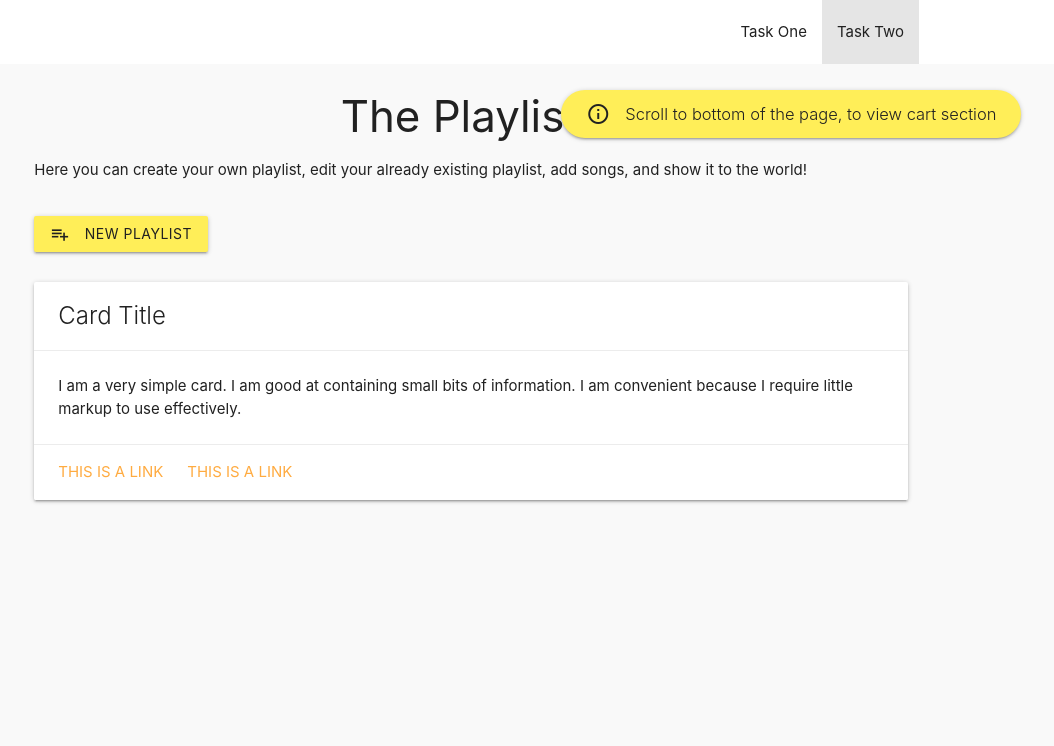
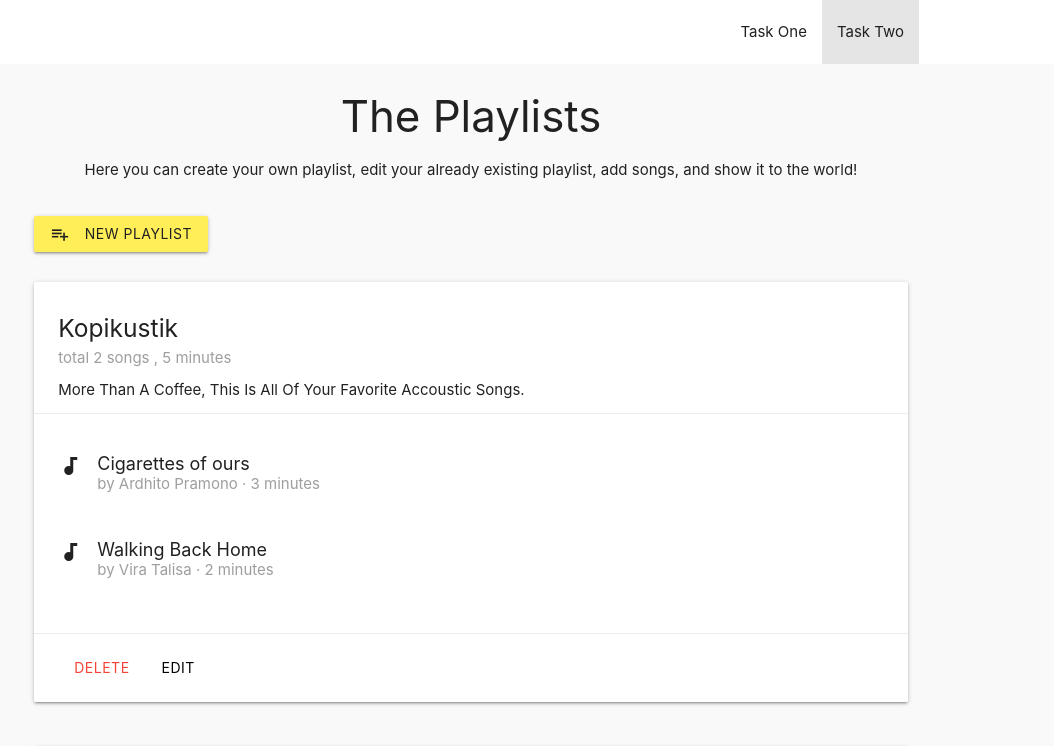
Before and after one commit to joeprabawa/zettaAngular, an Angular app: page /task-two in a window 1280 px wide. Shown: the top 746 px of the page, without its empty margins (169-1223 px from the left). Built offline with nearby package versions, Linux system fonts and the light colour scheme.

Commit message:
formarray add (dynamic fields work) &reset form on submit

```diff
--- a/src/app/app.component.ts
+++ b/src/app/app.component.ts
@@ -1,12 +1,11 @@
-import { Component, OnInit } from "@angular/core";
-declare var M: any;
+import { Component } from "@angular/core";
 
 @Component({
   selector: "app-root",
   templateUrl: "./app.component.html",
   styleUrls: ["./app.component.css"]
 })
-export class AppComponent implements OnInit {
+export class AppComponent {
   title = "ZettaByte Angular";
   routes: any[] = [
     {
@@ -18,13 +17,4 @@ export class AppComponent implements OnInit {
       path: "/task-two"
     }
   ];
-  ngOnInit() {
-    M.toast({
-      html: `<i class="material-icons left">info_outline</i>Scroll to bottom of the page, to view cart section`,
-      classes: "rounded yellow lighten-1 grey-text text-darken-4",
-      displayLength: 6000,
-      inDuration: 500,
-      outDuration: 750
-    });
-  }
 }
--- a/src/app/item-list/item-list.component.ts
+++ b/src/app/item-list/item-list.component.ts
@@ -70,5 +70,12 @@ export class ItemListComponent implements OnInit {
 
   ngOnInit() {
     this.getItems();
+    M.toast({
+      html: `<i class="material-icons left">info_outline</i>Scroll to bottom of the page, to view cart section`,
+      classes: "rounded yellow lighten-1 grey-text text-darken-4",
+      displayLength: 6000,
+      inDuration: 500,
+      outDuration: 750
+    });
   }
 }
--- a/src/app/material.js
+++ b/src/app/material.js
@@ -2,6 +2,5 @@ document.addEventListener("DOMContentLoaded", function() {
   var elems = document.querySelectorAll(".sidenav");
   var instances = M.Sidenav.init(elems);
 
-  var modal = document.querySelectorAll(".modal");
-  var modalInit = M.Modal.init(modal);
+
 });
--- a/src/app/play-list-task/play-list-task.component.html
+++ b/src/app/play-list-task/play-list-task.component.html
@@ -1,7 +1,7 @@
 <div class="row">
   <div class="col s12 m12">
     <h3 class="center">The Playlists</h3>
-    <p>
+    <p class="center">
       Here you can create your own playlist, edit your already existing
       playlist, add songs, and show it to the world!
     </p>
@@ -19,66 +19,124 @@
   </div>
 
   <div class="row">
-    <div class="col s12">
+    <div class="col s12" *ngFor="let ply of playlists">
       <div class="card" style="margin-top: 2rem;">
-        <div class="card-title"><span class="title">Card Title</span></div>
-        <div class="card-content grey-text text-darken-4">
-          <p>
-            I am a very simple card. I am good at containing small bits of
-            information. I am convenient because I require little markup to use
-            effectively.
+        <div class="card-title">
+          <h5 class="header">{{ ply.name }}</h5>
+          <p
+            class="grey-text"
+            style="font-weight: 400; margin-top: -5px; font-size: 1rem;"
+          >
+            total {{ ply.totalSongs }}
+            {{ totalSongs == 1 ? "song" : "songs" }} ,
+            {{ ply.totalDuration }} minutes
+          </p>
+          <p
+            style="font-size: 1rem; margin: -5px 0; font-weight: 400; text-transform: capitalize;"
+          >
+            {{ ply.description }}
           </p>
         </div>
+        <div class="card-content grey-text text-darken-4">
+          <div class="row" *ngFor="let song of ply.songs">
+            <div class="col s12">
+              <h5 class="header" style="font-size: 1.2rem;">
+                <i class="material-icons left">audiotrack</i>{{ song.title }}
+                <p class="grey-text" style="font-size: 1rem;">
+                  by {{ song.artist }} · {{ song.duration }}
+                  {{ song.duration == 1 ? "minute" : "minutes" }}
+                </p>
+              </h5>
+            </div>
+          </div>
+        </div>
         <div class="card-action">
-          <a href="#">This is a link</a>
-          <a href="#">This is a link</a>
+          <button class="btn waves-effect waves-red btn-flat red-text">
+            delete
+          </button>
+          <button class="btn waves-effect waves-light btn-flat black-text">
+            edit
+          </button>
         </div>
       </div>
     </div>
   </div>
 </div>
 
+<!-- Modal New Playlist -->
 <div id="modal1" class="modal modal-fixed-footer">
   <div class="modal-content">
     <h5 style="margin-bottom: 1.6rem;">Create New Playlist</h5>
     <div class="row">
-      <form class="col s12">
+      <form class="col s12" [formGroup]="plyForm">
         <div class="row">
           <div class="input-field col s12">
-            <input id="playlistname" type="text" class="validate" />
+            <input
+              id="playlistname"
+              type="text"
+              class="validate"
+              formControlName="name"
+            />
             <label for="playlistname">Playlist Name</label>
           </div>
         </div>
         <div class="row">
           <div class="input-field col s12">
-            <input id="desc" type="text" class="validate" />
+            <input
+              id="desc"
+              type="text"
+              class="validate"
+              formControlName="description"
+            />
             <label for="desc">Description</label>
           </div>
         </div>
-        <div class="row">
+        <div class="row" formArrayName="songs">
+          <div
+            *ngFor="let play of playlistForm.controls; let i = index"
+            [formGroupName]="i"
+          >
             <div class="input-field col s12 m4">
-            <input id="title" type="text" class="validate" />
-            <label for="title">Song Title</label>
+              <input
+                id="title{{ i }}"
+                type="text"
+                class="validate"
+                formControlName="title"
+                placeholder="Title"
+              />
             </div>
             <div class="input-field col s12 m3">
-            <input id="artist" type="text" class="validate" />
-            <label for="artist">Artist</label>
+              <input
+                id="artist{{ i }} "
+                type="text"
+                class="validate"
+                formControlName="artist"
+                placeholder="Artist"
+              />
             </div>
             <div class="input-field col s12 m3 with-span">
-            <input id="duration" type="number" class="validate" /><span>
-              minutes</span
-            >
-            <label for="duration">Duration</label>
+              <input
+                id="duration{{ i }} "
+                type="number"
+                class="validate"
+                formControlName="duration"
+                placeholder="Duration"
+              /><span> minutes</span>
             </div>
             <div class="input-field col s12 m2 with-button">
               <a
+                *ngIf="i >= 1"
+                (click)="deleteField(i)"
                 class="btn-floating btn-small btn-flat waves-effect waves-light red form"
                 ><i class="tiny material-icons">remove</i></a
               >
               <a
+                *ngIf="i == playlistForm.length - 1"
+                (click)="addField()"
                 class="btn-floating btn-small btn-flat waves-effect waves-light indigo form"
                 ><i class="tiny material-icons">add</i></a
               >
+            </div>
           </div>
         </div>
       </form>
@@ -86,6 +144,12 @@
   </div>
   <div class="modal-footer">
     <a class="modal-close waves-effect waves-red lighten-1 btn-flat">cancel</a>
-    <a class="modal-close waves-effect waves-yellow btn-flat">submit</a>
+    <button
+      [disabled]="!plyForm.valid"
+      class="modal-close waves-effect waves-yellow btn-flat"
+      (click)="onSubmit()"
+    >
+      submit
+    </button>
   </div>
 </div>
--- a/src/app/play-list-task/play-list-task.component.ts
+++ b/src/app/play-list-task/play-list-task.component.ts
@@ -1,7 +1,10 @@
 import { Component, OnInit } from "@angular/core";
+import { FormBuilder, FormGroup, FormArray, Validators } from "@angular/forms";
 
 import { PlaylistService } from "../playlist.service";
 import { Playlist } from "../interfaces/Playlist";
+
+declare var M: any;
 
 @Component({
   selector: "app-play-list-task",
@@ -10,19 +13,69 @@ import { Playlist } from "../interfaces/Playlist";
 })
 export class PlayListTaskComponent implements OnInit {
   playlists: Playlist[];
-  totalSongs: Number = 0;
-  totalMinutes: Number = 0;
+  totalDur: number = 0;
 
-  constructor(private plyService: PlaylistService) {}
+  plyForm: FormGroup;
 
+  constructor(private fb: FormBuilder, private plyService: PlaylistService) {}
+
+  ngOnInit() {
+    // Initiate Form
+    this.setForm();
+
+    this.getItems();
+    let modal = document.querySelectorAll(".modal");
+    let init = M.Modal.init(modal);
+  }
+
+  get playlistForm() {
+    return this.plyForm.get("songs") as FormArray;
+  }
+
+  setForm() {
+    this.plyForm = this.fb.group({
+      name: ["", Validators.required],
+      description: ["", Validators.required],
+      songs: this.fb.array([
+        this.fb.group({
+          title: ["", Validators.required],
+          artist: ["", Validators.required],
+          duration: ["", Validators.required]
+        })
+      ])
+    });
+  }
   getItems(): void {
     this.plyService.getAllPly().subscribe(ply => {
       this.playlists = ply;
-      console.log(this.playlists);
     });
   }
+  addField() {
+    const song = this.fb.group({
+      title: ["", Validators.required],
+      artist: ["", Validators.required],
+      duration: ["", Validators.required]
+    });
+    this.playlistForm.push(song);
+  }
+  deleteField(i: number) {
+    this.playlistForm.removeAt(i);
+  }
+  onSubmit() {
+    const durationAndLength = this.plyForm.value.songs.reduce(
+      (acc, val, _, arr) => {
+        acc["totalDuration"] = this.totalDur += val.duration;
+        acc["totalSongs"] = arr.length;
+        return acc;
+      },
+      {}
+    );
 
-  ngOnInit() {
-    this.getItems();
+    this.playlists.unshift({
+      ...this.plyForm.value,
+      ...durationAndLength
+    });
+
+    this.setForm();
   }
 }
```
Also changed, not shown: src/app/app.module.ts (+7 -2 lines). Lines whose indentation alone changed are shown as unchanged.
